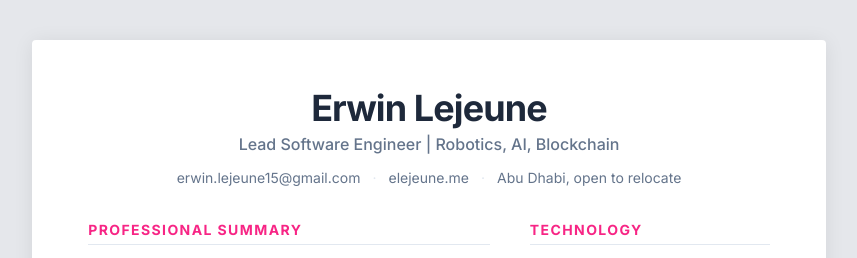
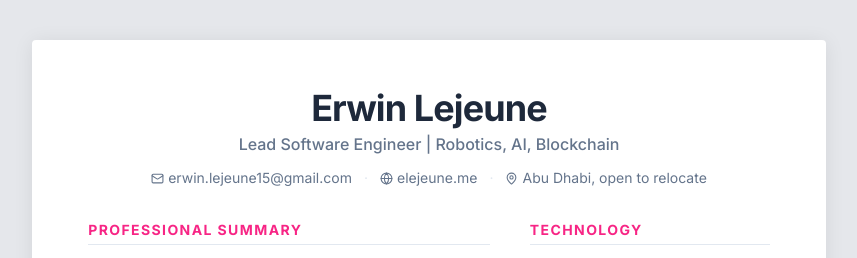
Before and after one commit to guilyx/resume, a React (Vite) app: page / in a window 1280 px wide. Shown: the top 258 px of the page, without its empty margins (211-1068 px from the left). Built offline with nearby package versions, Linux system fonts and the light colour scheme.

Commit message:
feat: add lucide icons to Header contact items
Mail, Globe, MapPin, Github, and Linkedin icons rendered inline next
to each contact entry for visual clarity.

```diff
--- a/src/components/Header.tsx
+++ b/src/components/Header.tsx
@@ -1,6 +1,7 @@
 // Erwin Lejeune - 2026-02-15
 
 import type { ReactNode } from "react";
+import { Mail, Globe, MapPin, Github, Linkedin } from "lucide-react";
 import type { ContactInfo } from "../types/resume";
 
 interface HeaderProps {
@@ -12,13 +13,19 @@ interface HeaderProps {
 /** Top section of the resume: name, title, and contact links. */
 export function Header({ name, title, contact }: HeaderProps) {
   const linkClass = "hover:text-accent transition-colors";
+  const iconSize = 13;
 
   // Build contact items dynamically so we only render what exists.
   const items: ReactNode[] = [];
 
   if (contact.email) {
     items.push(
-      <a key="email" href={`mailto:${contact.email}`} className={linkClass}>
+      <a
+        key="email"
+        href={`mailto:${contact.email}`}
+        className={`inline-flex items-center gap-1 ${linkClass}`}
+      >
+        <Mail size={iconSize} className="shrink-0" />
         {contact.email}
       </a>,
     );
@@ -30,8 +37,9 @@ export function Header({ name, title, contact }: HeaderProps) {
         href={contact.portfolio}
         target="_blank"
         rel="noopener noreferrer"
-        className={linkClass}
+        className={`inline-flex items-center gap-1 ${linkClass}`}
       >
+        <Globe size={iconSize} className="shrink-0" />
         {contact.portfolio.replace(/^https?:\/\//, "")}
       </a>,
     );
@@ -43,9 +51,10 @@ export function Header({ name, title, contact }: HeaderProps) {
         href={`https://github.com/${contact.github}`}
         target="_blank"
         rel="noopener noreferrer"
-        className={linkClass}
+        className={`inline-flex items-center gap-1 ${linkClass}`}
       >
-        github.com/{contact.github}
+        <Github size={iconSize} className="shrink-0" />
+        {contact.github}
       </a>,
     );
   }
@@ -56,14 +65,20 @@ export function Header({ name, title, contact }: HeaderProps) {
         href={`https://linkedin.com/in/${contact.linkedin}`}
         target="_blank"
         rel="noopener noreferrer"
-        className={linkClass}
+        className={`inline-flex items-center gap-1 ${linkClass}`}
       >
-        linkedin.com/in/{contact.linkedin}
+        <Linkedin size={iconSize} className="shrink-0" />
+        {contact.linkedin}
       </a>,
     );
   }
   if (contact.location) {
-    items.push(<span key="location">{contact.location}</span>);
+    items.push(
+      <span key="location" className="inline-flex items-center gap-1">
+        <MapPin size={iconSize} className="shrink-0" />
+        {contact.location}
+      </span>,
+    );
   }
 
   return (
```
